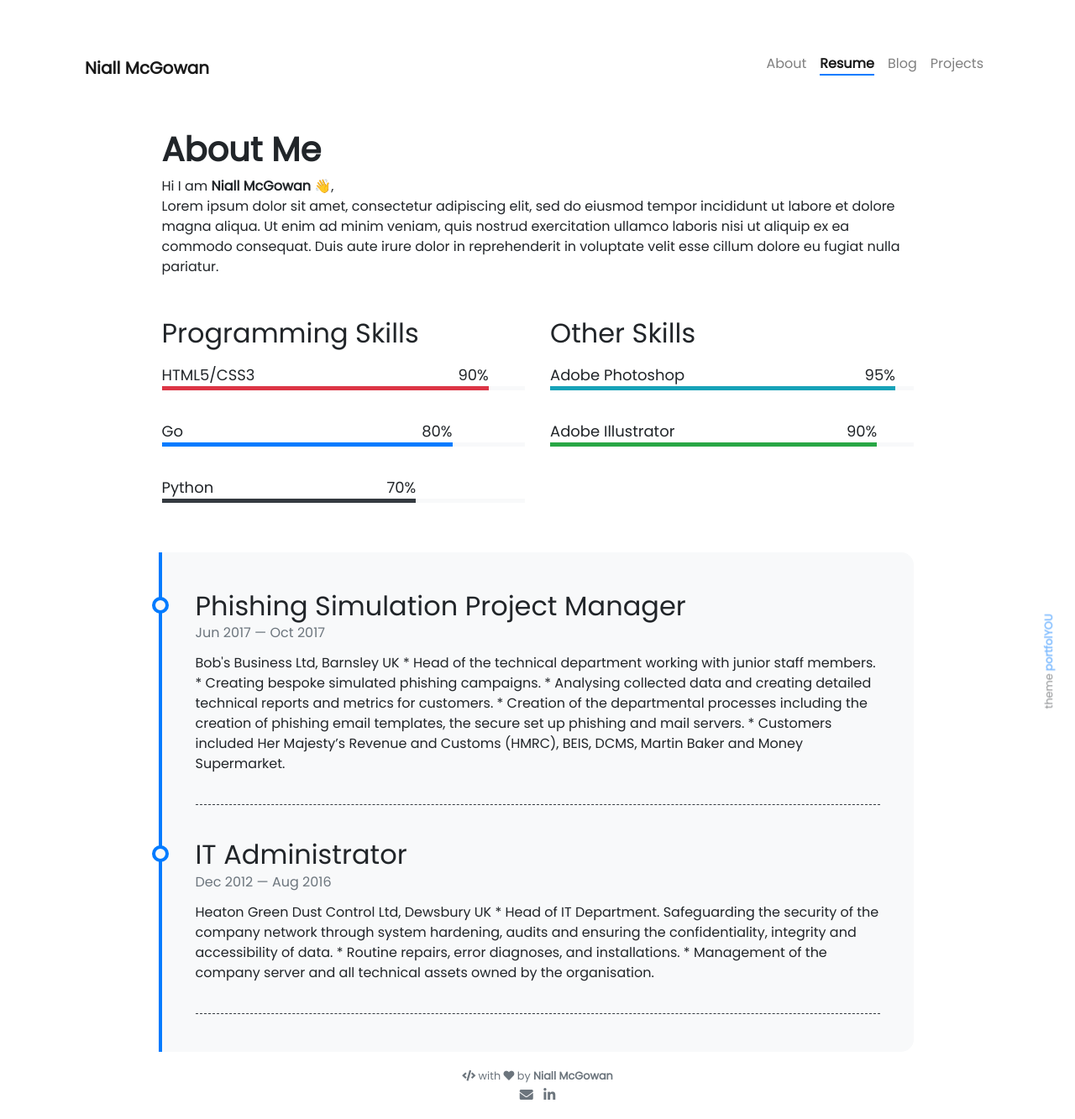
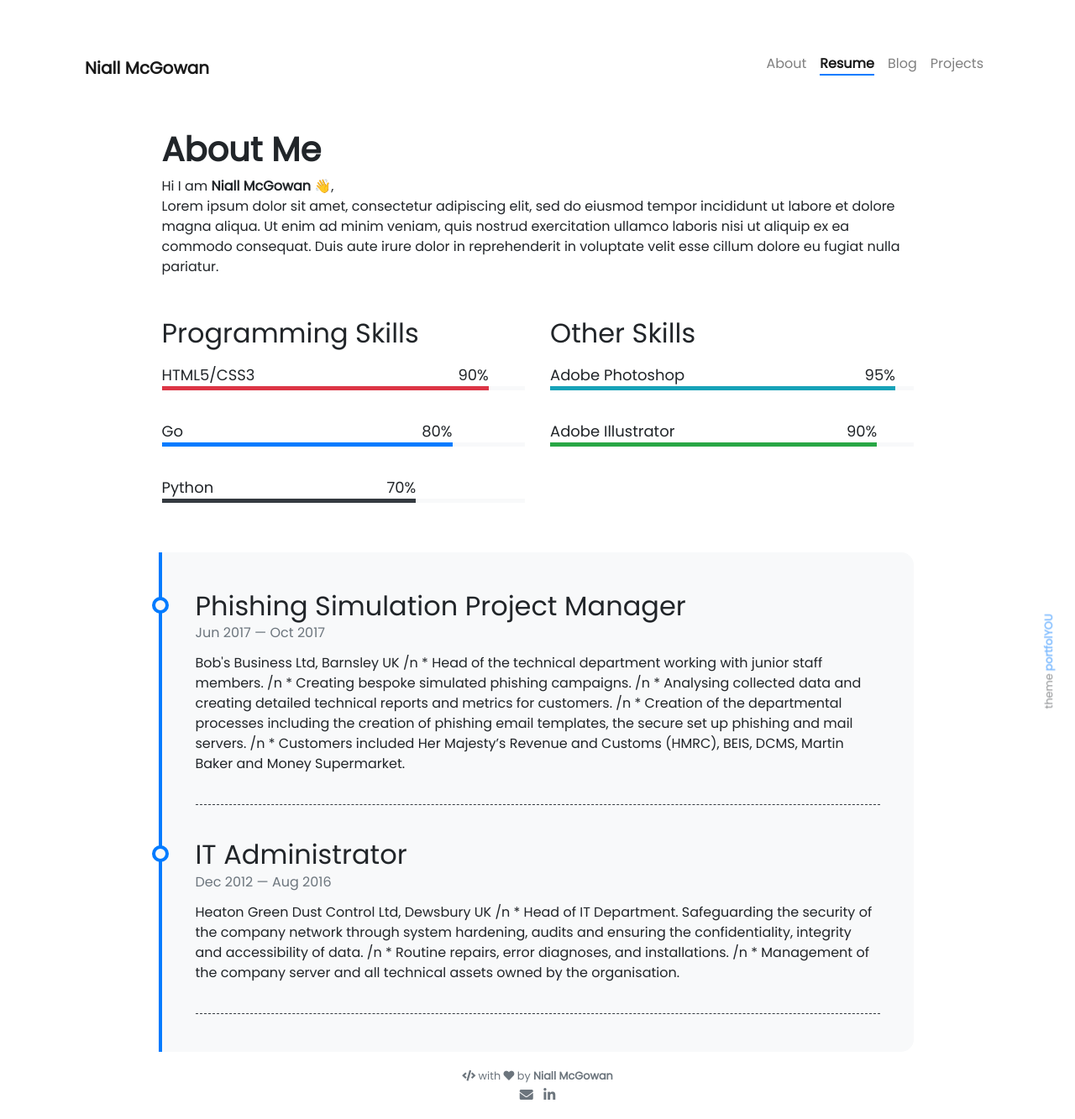
Before and after one commit to niall-mcgowan/niall-mcgowan.github.io, a Jekyll site: the page built from pages/resume.md, in a window 1280 px wide. Shown: the whole page at 84% size. Built offline with Jekyll 4.4.1, drawn with Linux system fonts in a browser that asks for light colours; nearby versions of some CDN libraries; emoji names are drawn with the system emoji font.

```diff
--- a/_data/timeline.yml
+++ b/_data/timeline.yml
@@ -1,20 +1,18 @@
 - title: Phishing Simulation Project Manager
   from: Jun 2017
   to: Oct 2017
-  description: |
-               Bob's Business Ltd, Barnsley UK
-               * Head of the technical department working with junior staff members.
-               * Creating bespoke simulated phishing campaigns.
-               * Analysing collected data and creating detailed technical reports and metrics for customers.
-               * Creation of the departmental processes including the creation of phishing email templates, the secure set up phishing and mail servers.
-               * Customers included Her Majesty’s Revenue and Customs (HMRC), BEIS, DCMS, Martin Baker and Money Supermarket.
+  description: "Bob's Business Ltd, Barnsley UK /n
+               * Head of the technical department working with junior staff members. /n
+               * Creating bespoke simulated phishing campaigns. /n
+               * Analysing collected data and creating detailed technical reports and metrics for customers. /n
+               * Creation of the departmental processes including the creation of phishing email templates, the secure set up phishing and mail servers. /n
+               * Customers included Her Majesty’s Revenue and Customs (HMRC), BEIS, DCMS, Martin Baker and Money Supermarket."
 
 
 - title:  IT Administrator
   from: Dec 2012
   to: Aug 2016
-  description: |
-               Heaton Green Dust Control Ltd, Dewsbury UK
-               * Head of IT Department. Safeguarding the security of the company network through system hardening, audits and ensuring the confidentiality, integrity and accessibility of data.
-               * Routine repairs, error diagnoses, and installations.
-               * Management of the company server and all technical assets owned by the organisation.
+  description: "Heaton Green Dust Control Ltd, Dewsbury UK /n
+               * Head of IT Department. Safeguarding the security of the company network through system hardening, audits and ensuring the confidentiality, integrity and accessibility of data. /n
+               * Routine repairs, error diagnoses, and installations. /n
+               * Management of the company server and all technical assets owned by the organisation."
```
